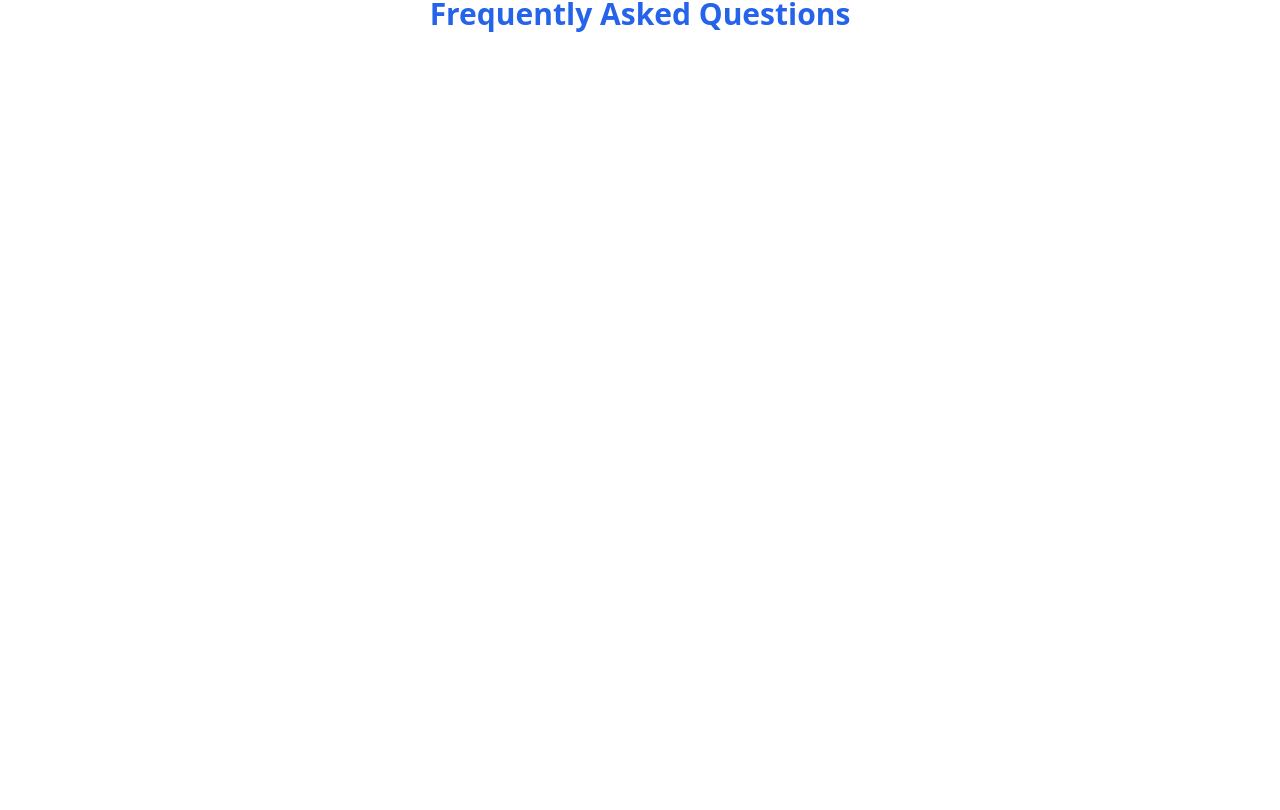
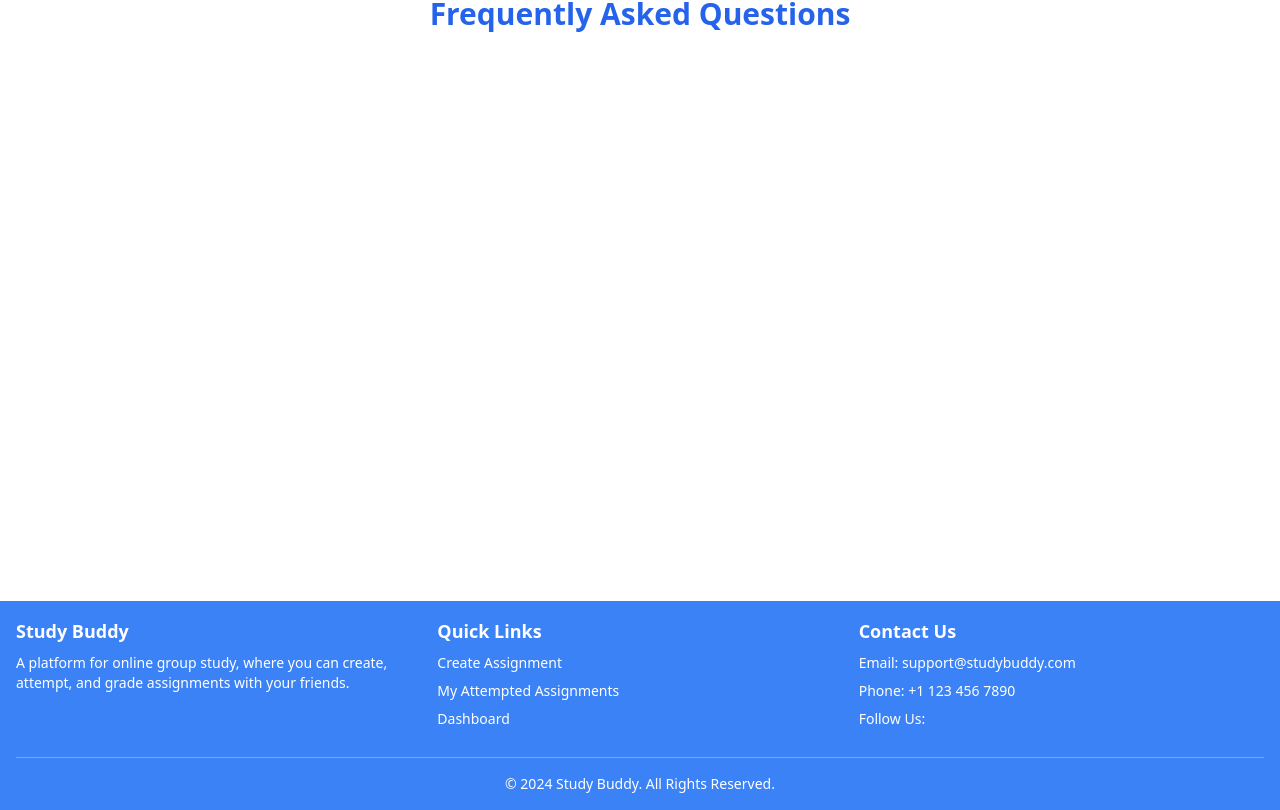
Before and after one commit to Parvej101/study-buddy-client, a React (Vite) app: page / in a window 1280 px wide. Shown: the part 1424-2234 px from the top of the page. Before the commit the page ends 2029 px from the top, so only its background shows below. Built offline with nearby package versions, Linux system fonts and the light colour scheme; no server answers.

Commit message:
check all project and remove sensetive console.log

```diff
--- a/src/router/Pages/MainLayout.jsx
+++ b/src/router/Pages/MainLayout.jsx
@@ -11,7 +11,7 @@ const MainLayout = () => {
         <div className='container mx-auto'>
             <Navbar></Navbar>
            <Outlet></Outlet>
-           {/* <Footer></Footer> */}
+           <Footer></Footer>
 
         </div>
     );
--- a/src/router/Pages/MyAttempted.jsx
+++ b/src/router/Pages/MyAttempted.jsx
@@ -5,7 +5,7 @@ import { useLoaderData } from 'react-router-dom';
 const MyAttempted = () => {
     const { user } = useAuth();
     const submitAssignment = useLoaderData();
-    console.log(submitAssignment);
+
 
     // Filter assignments for the logged-in user
     const filteredAssignments = submitAssignment.filter(
--- a/src/router/router.jsx
+++ b/src/router/router.jsx
@@ -34,7 +34,7 @@ const router = createBrowserRouter([
       },
       {
         path: "/create",
-        element: <CreateAssignment></CreateAssignment>
+        element:<PrivateRoutes><CreateAssignment></CreateAssignment></PrivateRoutes>,
       },
       {
         path: "/myAttempted",
```
